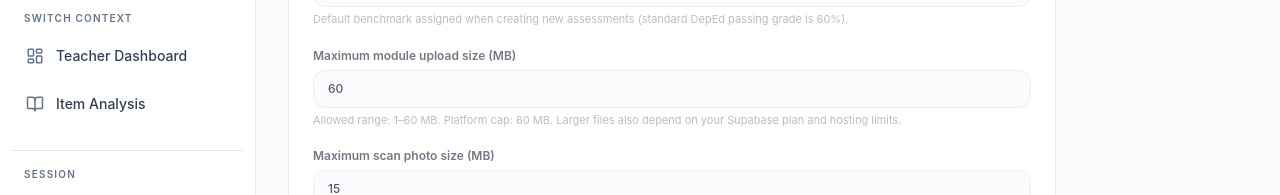
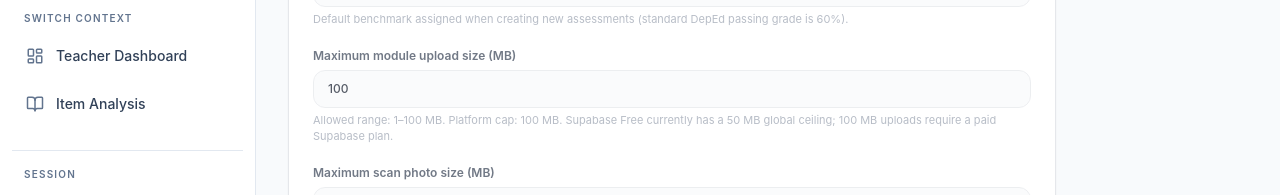
Before and after one commit to DelNex/Projeckit-frontend, a Next.js app: page /admin/settings in a window 1280 px wide. Shown: the part 416-611 px from the top of the page. Built offline with nearby package versions, Linux system fonts and the light colour scheme; no server answers.

Commit message:
fix(upload): raise module upload defaults to 100 MB

```diff
--- a/src/app/(admin)/admin/settings/page.tsx
+++ b/src/app/(admin)/admin/settings/page.tsx
@@ -24,9 +24,9 @@ export default function AdminSettingsPage() {
   const [loading, setLoading] = useState(false);
   const [defaultPassingMps, setDefaultPassingMps] = useState(60.0);
   const [allowPublicRegistration, setAllowPublicRegistration] = useState(true);
-  const [maxModuleUploadMb, setMaxModuleUploadMb] = useState(60);
+  const [maxModuleUploadMb, setMaxModuleUploadMb] = useState(100);
   const [maxScanImageMb, setMaxScanImageMb] = useState(15);
-  const [platformCaps, setPlatformCaps] = useState({ module: 60, scan: 30 });
+  const [platformCaps, setPlatformCaps] = useState({ module: 100, scan: 30 });
   const [settingsLoading, setSettingsLoading] = useState(true);
   const [settingsError, setSettingsError] = useState<string | null>(null);
   const [canEditSettings, setCanEditSettings] = useState(false);
@@ -307,7 +307,7 @@ export default function AdminSettingsPage() {
             className="mt-1.5 block w-full rounded-xl border border-gray-200 bg-gray-50 px-3.5 py-2.5 text-xs font-medium text-gray-900 outline-none transition focus:border-blue-600 focus:bg-white dark:border-gray-800 dark:bg-gray-800 dark:text-white dark:focus:bg-gray-800"
           />
           <span className="mt-1 block text-[11px] text-gray-400">
-            Allowed range: 1–{platformCaps.module} MB. Platform cap: {platformCaps.module} MB. Larger files also depend on your Supabase plan and hosting limits.
+            Allowed range: 1–{platformCaps.module} MB. Platform cap: {platformCaps.module} MB. Supabase Free currently has a 50 MB global ceiling; 100 MB uploads require a paid Supabase plan.
           </span>
         </div>
 
```
